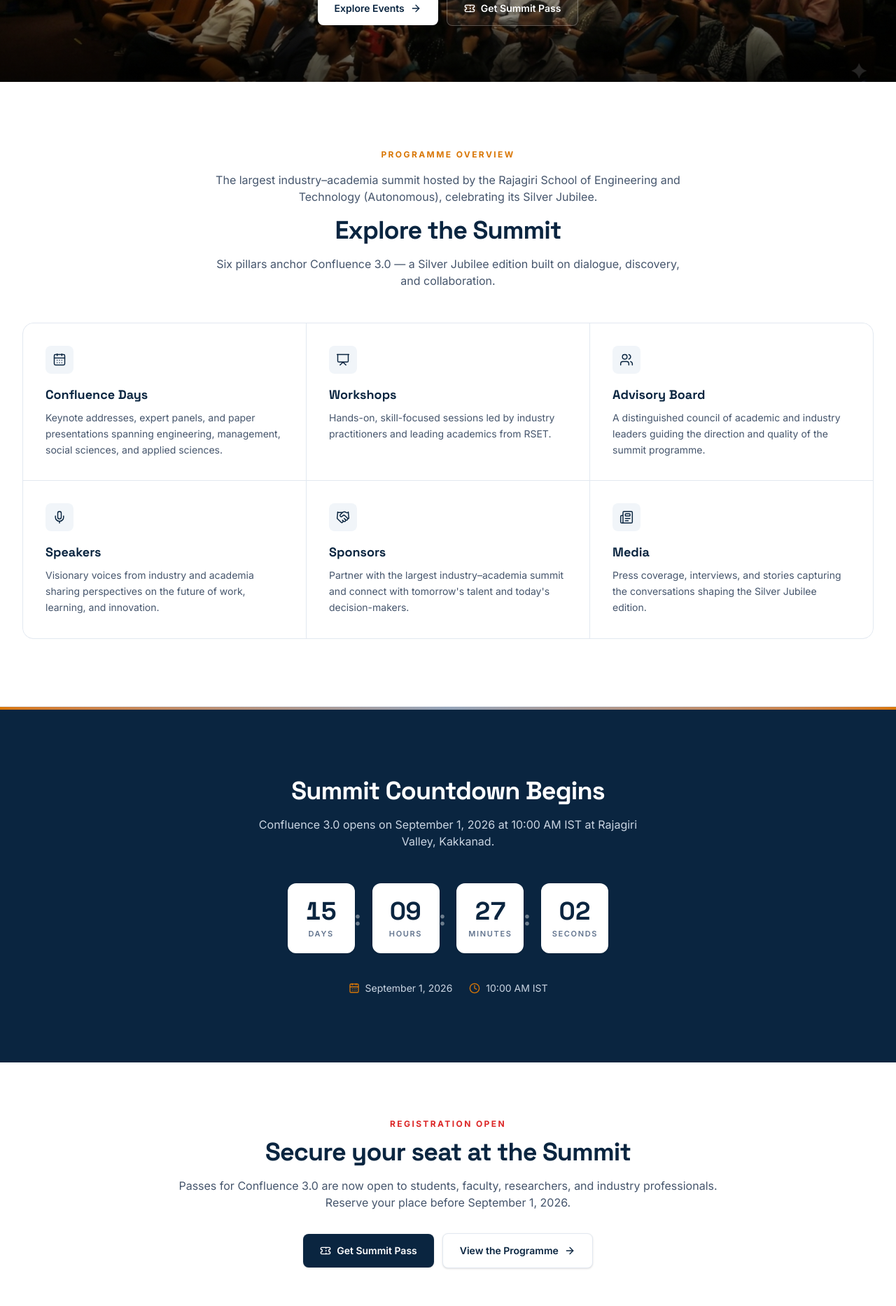
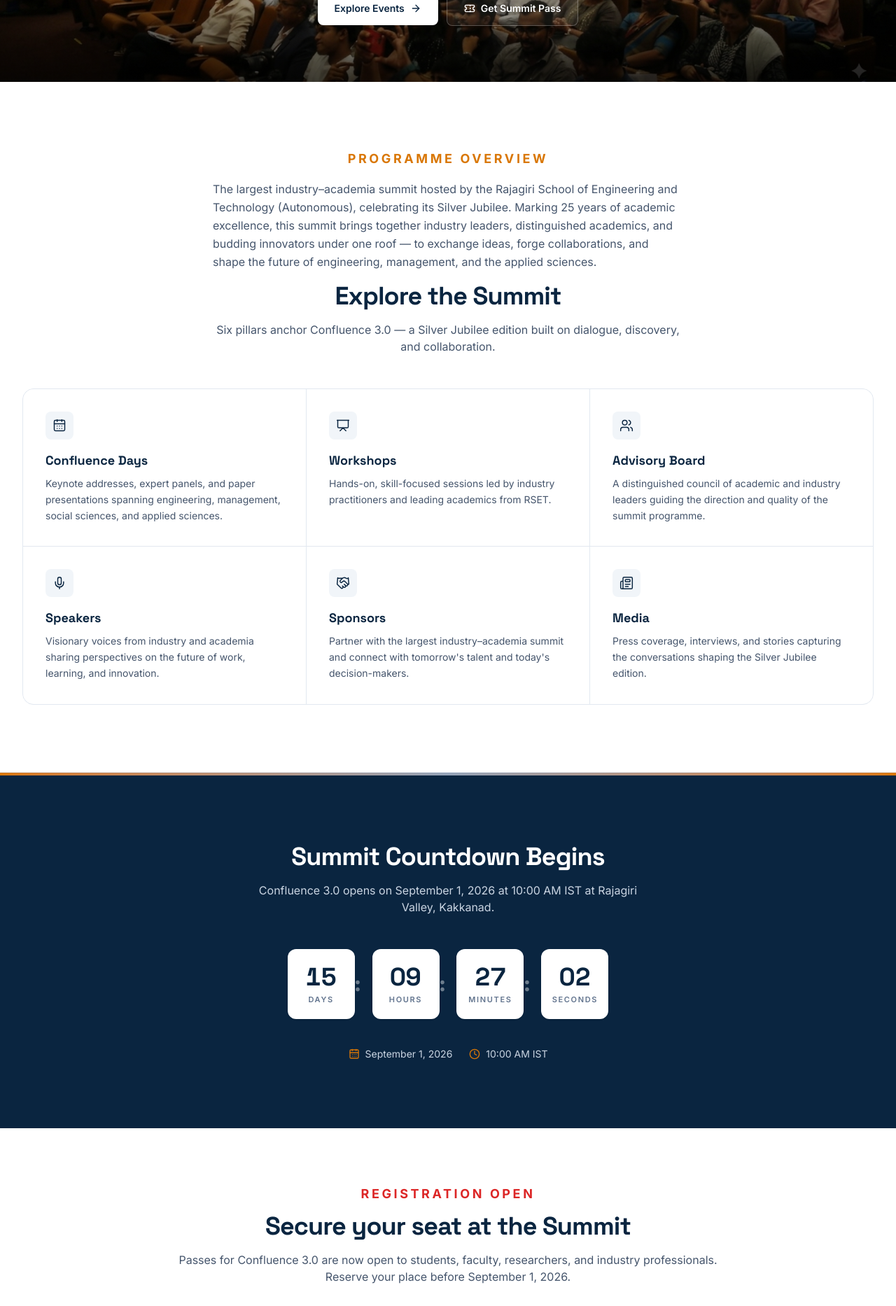
Before and after one commit to ryan1234814/confluence_3.0, a React (Vite) app: page / in a window 1280 px wide. Shown: the part 548-2414 px from the top of the page at 70% size. Built offline with nearby package versions, Linux system fonts and the light colour scheme.

Commit message:
fmted the home page

```diff
--- a/src/components/Program.jsx
+++ b/src/components/Program.jsx
@@ -57,13 +57,17 @@
     <section id="program" className="scroll-mt-20 border-b border-slate-200 bg-white">
       <div className="mx-auto max-w-7xl px-4 py-20 sm:px-6 sm:py-24 lg:px-8">
         <div className="mx-auto max-w-2xl text-center">
-          <p className="text-xs font-bold uppercase tracking-[0.2em] text-gold">
+          <p className="text-base font-bold uppercase tracking-[0.2em] text-gold sm:text-lg">
             Programme Overview
           </p>
-          <p className="mt-4 text-slate-600">
+          <p className="mx-auto mt-4 max-w-3xl text-left leading-relaxed text-slate-600">
             The largest industry–academia summit hosted by the Rajagiri School
             of Engineering and Technology (Autonomous), celebrating its Silver
-            Jubilee.
+            Jubilee. Marking 25 years of academic excellence, this summit
+            brings together industry leaders, distinguished academics, and
+            budding innovators under one roof — to exchange ideas, forge
+            collaborations, and shape the future of engineering, management,
+            and the applied sciences.
           </p>
           <h2 className="mt-4 font-display text-3xl font-bold tracking-tight text-navy sm:text-4xl">
             Explore the Summit
--- a/src/components/Register.jsx
+++ b/src/components/Register.jsx
@@ -4,7 +4,7 @@
   return (
     <section id="register" className="scroll-mt-20 border-b border-slate-200 bg-white">
       <div className="mx-auto max-w-4xl px-4 py-16 text-center sm:px-6 sm:py-20 lg:px-8">
-        <p className="text-xs font-bold uppercase tracking-[0.2em] text-crimson">
+        <p className="text-base font-bold uppercase tracking-[0.2em] text-crimson sm:text-lg">
           Registration Open
         </p>
         <h2 className="mt-3 font-display text-3xl font-bold tracking-tight text-navy sm:text-4xl">
```
